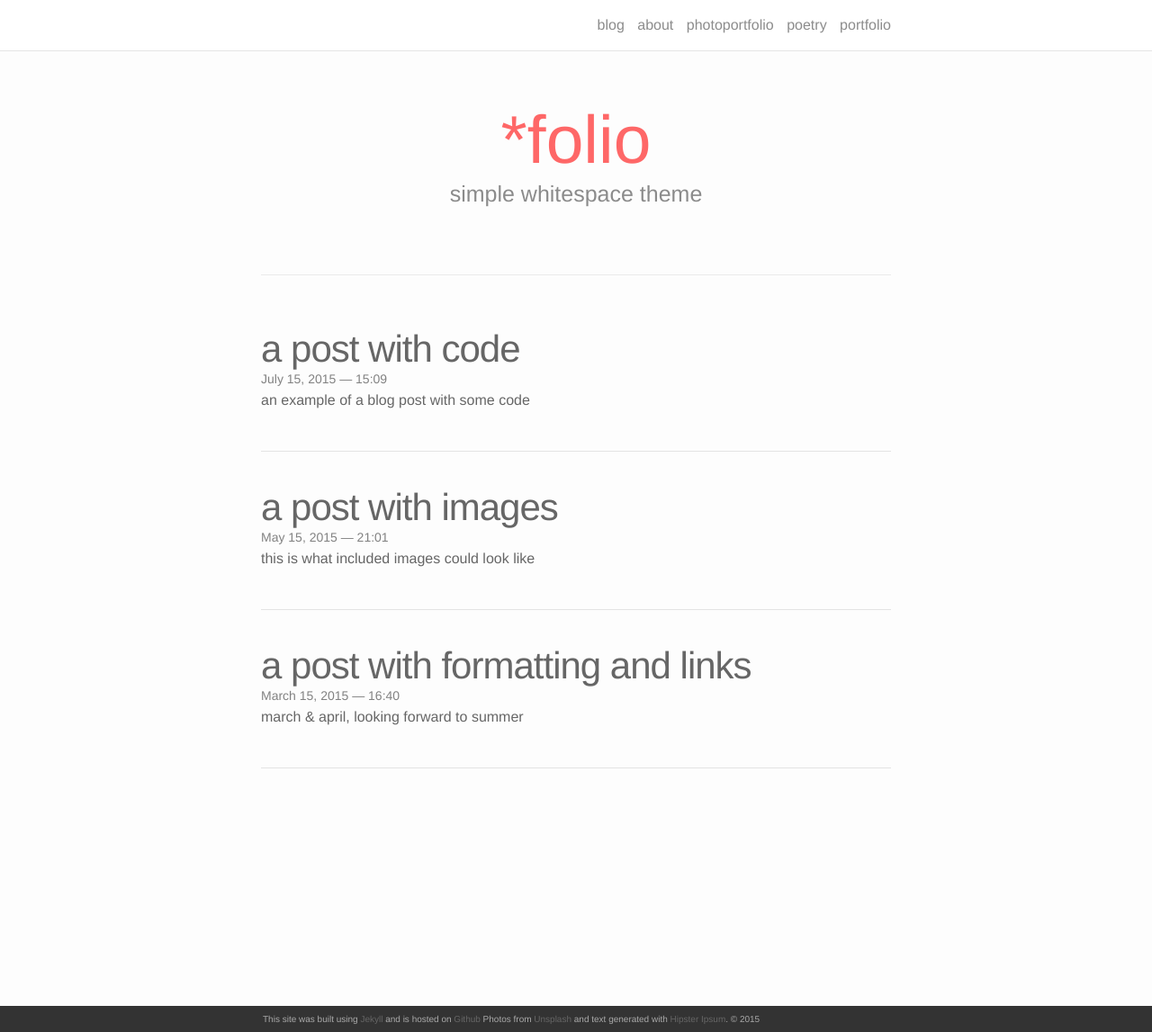
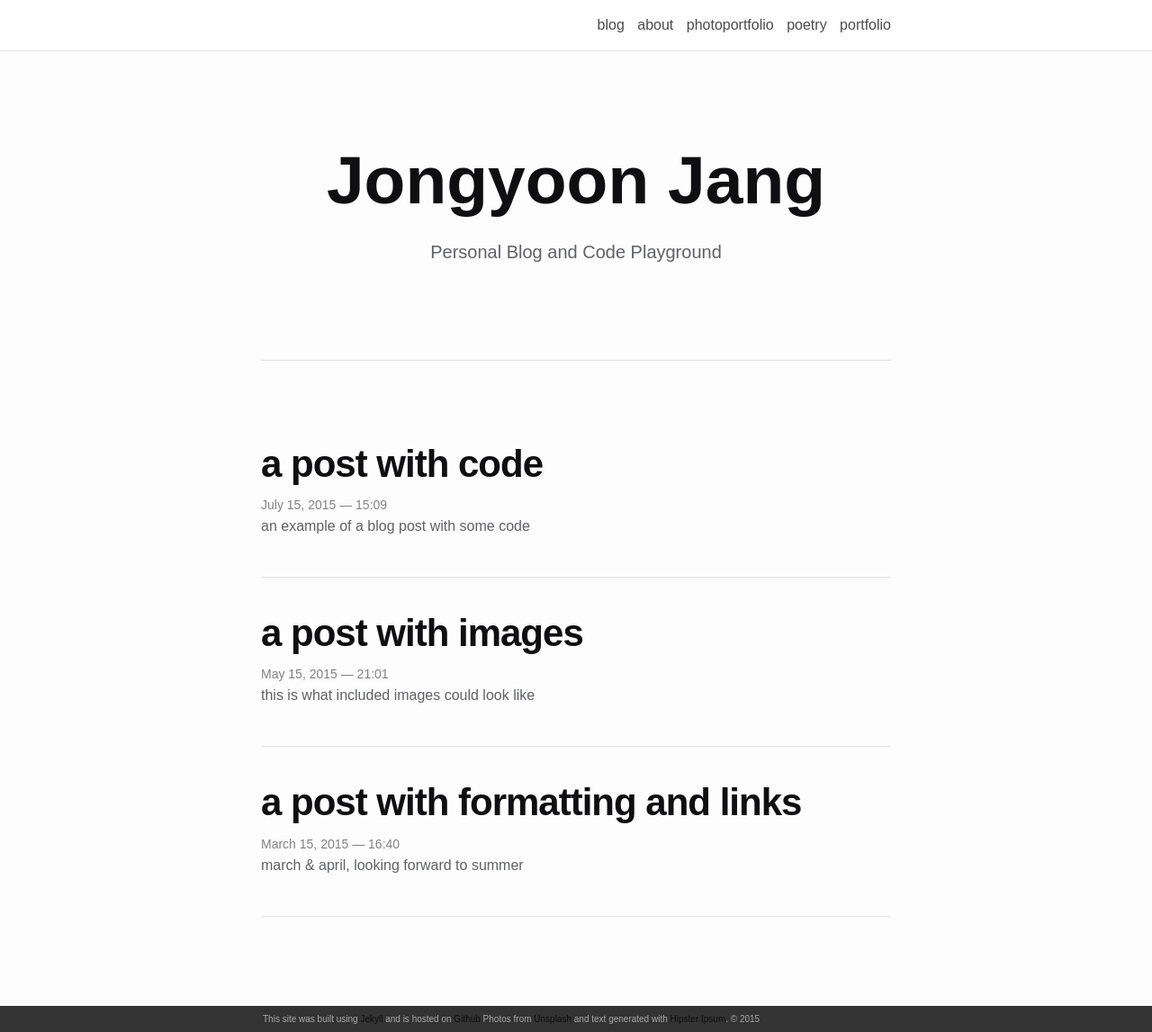
Before and after one commit to junethirty/junethirty.github.io, a Jekyll site: the page built from index.html, in a window 1280 px wide and 1147 px high. Shown: the whole window at 90% size. Built offline with Jekyll 4.4.1, drawn with Linux system fonts in a browser that asks for light colours; nearby versions of some CDN libraries.

Commit message:
typo and layout change

```diff
--- a/_sass/_base.scss
+++ b/_sass/_base.scss
@@ -11,7 +11,7 @@ dl, dd, ol, ul, figure {
 
 
 /** Variables **********************************************/
-$base-font-family:              Helvetica, sans-serif;
+$base-font-family:              'Montserrat', sans-serif;
 $base-line-height:              1.5em;
 $horizontal-spacing-unit:       50px;
 $vertical-spacing-unit:         40px;
@@ -30,14 +30,17 @@ $blue: #2698BA;
 $green: #11D68B;
 $lime_green: #B7D12A;
 $purple: #B509AC;
+$black: #030303;
+
 
 
 $grey-color-dark: #333;   /* footer */
 $grey-color-light: #ddd;  /* navigation bar border */
-$text-color:     #666;
+$text-color:     rgb(96, 97, 102);
+$title-color:     #0f0f11;
 
 /* Set theme color *************************/
-$theme-color:   $red;
+$theme-color:   $text-color;
 
 
 /************************************************************/
@@ -49,7 +52,7 @@ body {
     font-family: $base-font-family;
     font-size: $base-font-size;
     line-height: $base-line-height;
-    font-weight: 100;
+    font-weight: 400;
     color: $text-color;
     background-color: $background-color;
     -webkit-text-size-adjust: 100%;
@@ -114,7 +117,9 @@ li {
  * Headings
  */
 h1, h2, h3, h4, h5, h6 {
-    font-weight: 100;
+    font-family: 'Josefin Sans', sans-serif;
+    font-weight: 600;
+    color: $title-color;
 }
 
 
@@ -122,7 +127,7 @@ h1, h2, h3, h4, h5, h6 {
  * Links
  */
 a {
-    color: $text-color;
+    color: $title-color;
     text-decoration: none;
     /*
     &:visited {
--- a/_sass/_layout.scss
+++ b/_sass/_layout.scss
@@ -55,18 +55,21 @@ display: line;
     position: relative;
     font-size: 20px;
     display: block;
-    opacity: 0.75;
+    opacity: 1;
     width: 100%;
     text-align: center;
-    padding-top: 25px;
-    line-height: 3em;
+    padding-top: 60px;
+    line-height: 4em;
     z-index: 25;
     h1{
-        color: $theme-color;
+        color: $title-color;
         font-size:75px;
     }
     h2{
-        font-size:25px;
+        font-family: 'Montserrat', sans-serif;
+        font-size: 20px;
+        font-weight: 400;
+        color: $text-color;
     }
 }
 
@@ -118,7 +121,7 @@ font-size: 20px;
 margin: 0px 0;
 list-style: none;
     > li {
-margin-bottom: $vertical-spacing-unit;
+margin-bottom: 27px;
     }
 }
 .contacticon {
@@ -138,7 +141,7 @@ margin-bottom: $vertical-spacing-unit;
 .post-title {
 font-size: 42px;
 letter-spacing: -1px;
-line-height: 1;
+line-height: 1.6;
 @include media-query($on-laptop) {
 font-size: 36px;
     }
--- a/css/main.scss
+++ b/css/main.scss
@@ -6,7 +6,7 @@
 
 
 // Our variables
-$base-font-family: Helvetica, Arial, sans-serif;
+$base-font-family: 'Poppins', 'DMSans', sans-serif;
 $base-font-size:   16px;
 $small-font-size:  $base-font-size * 0.875;
 $base-line-height: 1.5;
--- a/index.html
+++ b/index.html
@@ -3,8 +3,8 @@ layout: default
 ---
 
 <div class="header-bar">
-  <h1>*folio</h1>
-  <h2>simple whitespace theme</h2>
+  <h1>Jongyoon Jang</h1>
+  <h2>Personal Blog and Code Playground</h2>
   <br/>
   <hr>
   <br/>
```
